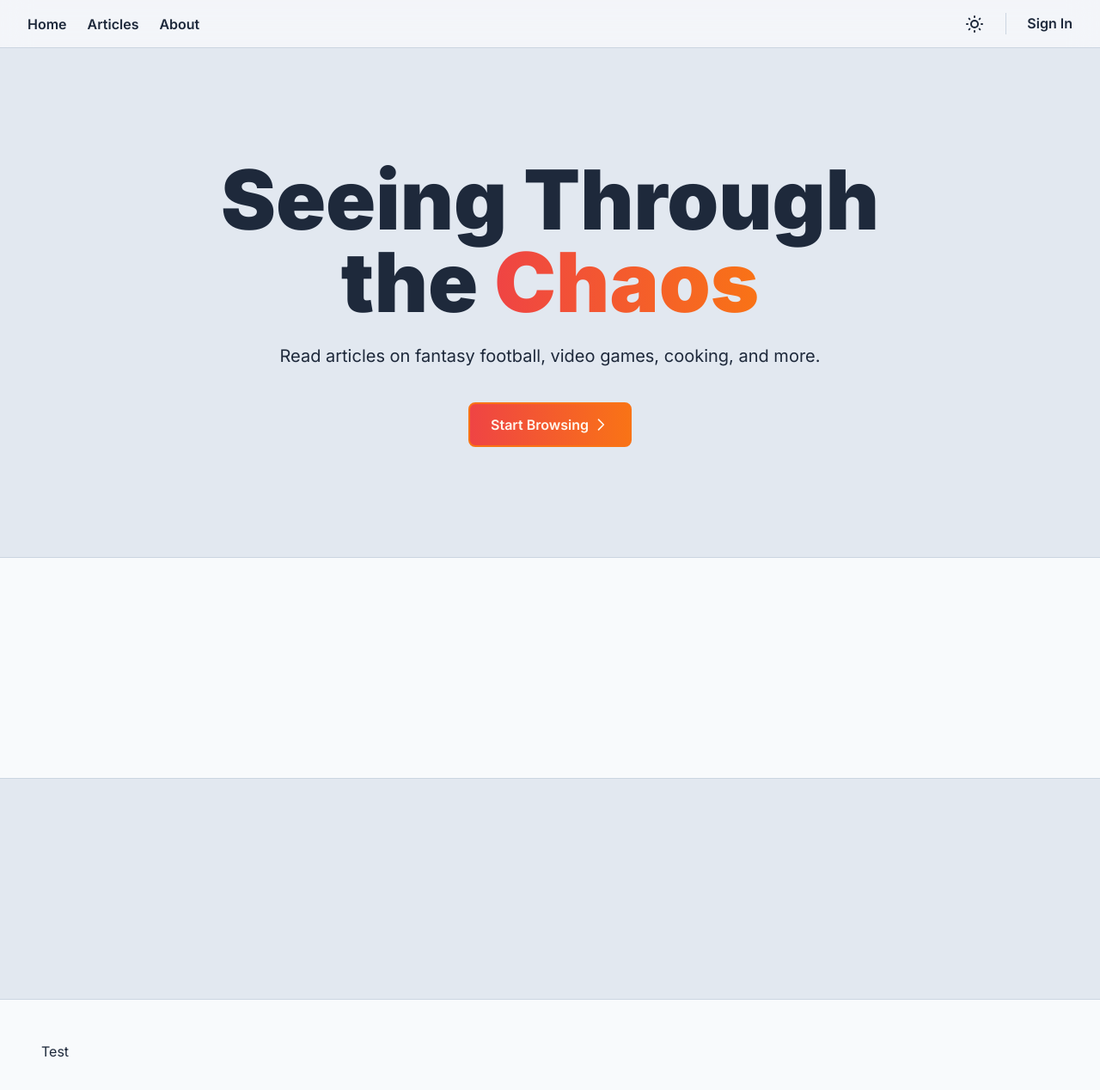
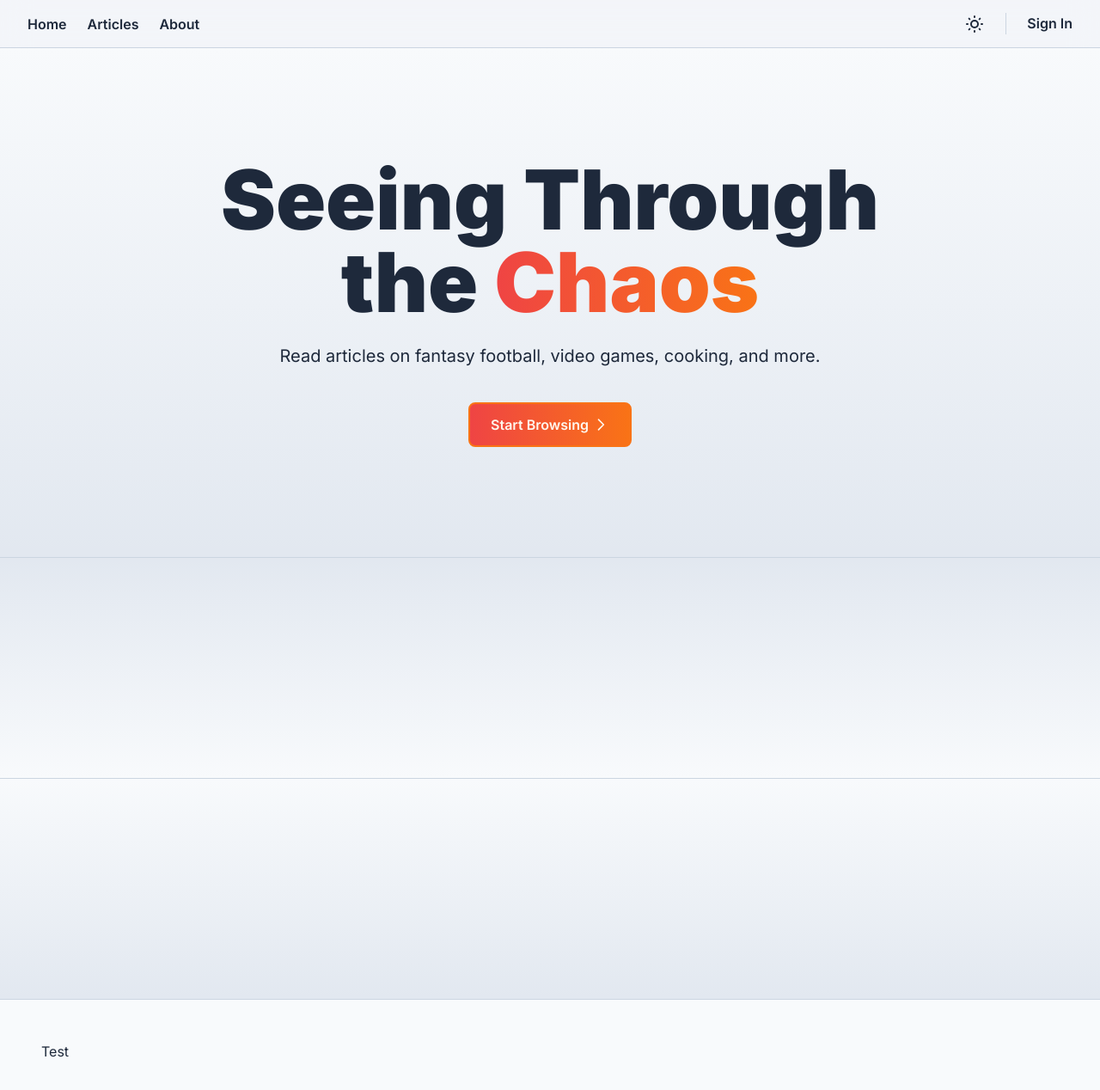
Before and after one commit to waylonturbes/signal-focused, a Next.js app: page / in a window 1280 px wide. Shown: the top 1268 px of the page at 86% size. Built offline with nearby package versions, Linux system fonts and the light colour scheme.

Commit message:
style: add gradients to home page

```diff
--- a/pages/index.tsx
+++ b/pages/index.tsx
@@ -7,7 +7,7 @@ import Link from "next/link";
 const Home: NextPageWithLayout = () => {
   return (
     <>
-      <div className="text-center py-32 px-6 border-b">
+      <div className="text-center py-32 px-6 border-b bg-slate-200 dark:bg-slate-900 bg-gradient-to-b from-slate-50 dark:from-slate-800">
         <h1 className="text-6xl sm:text-7xl lg:text-8xl font-black mb-6">
           Seeing Through
           <br /> the <span className="text-chaos-gradient">Chaos</span>
@@ -22,8 +22,8 @@ const Home: NextPageWithLayout = () => {
           </button>
         </Link>
       </div>
-      <div className="text-center py-32 px-6 border-b bg-slate-50 dark:bg-slate-900"></div>
-      <div className="text-center py-32 px-6 border-b"></div>
+      <div className="text-center py-32 px-6 border-b bg-slate-200 dark:bg-slate-900 bg-gradient-to-t from-slate-50 dark:from-slate-800"></div>
+      <div className="text-center py-32 px-6 border-b bg-slate-200 dark:bg-slate-900 bg-gradient-to-b from-slate-50 dark:from-slate-800"></div>
     </>
   );
 };
```
